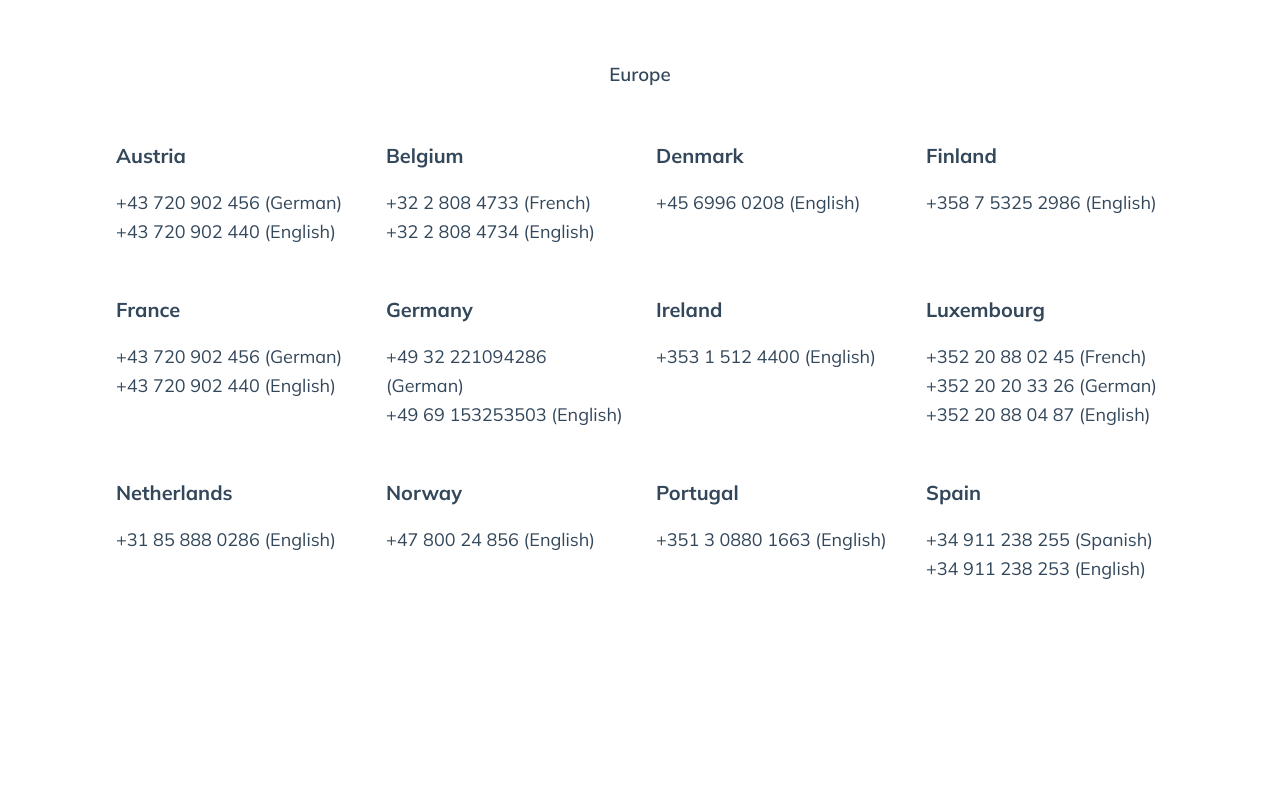
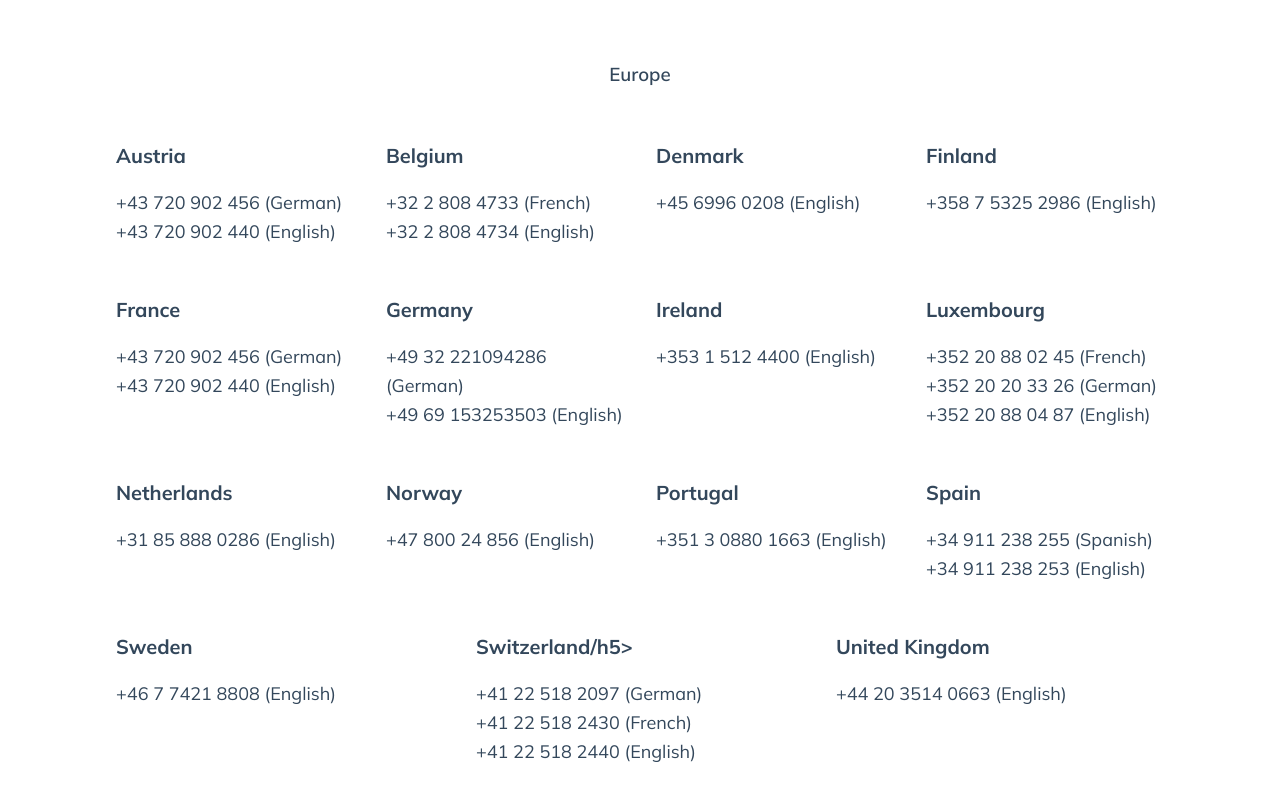
Before and after one commit to munisaazim/form_number_three_first_variation, a plain HTML site: page index.html in a window 1280 px wide. Shown: the part 6640-7440 px from the top of the page. Before the commit the page ends 7257 px from the top, so only its background shows below. Drawn offline with Linux system fonts and the light colour scheme; some packages are replaced by stand-ins of ours.

Commit message:
Adding Europe 4st row

```diff
--- a/index.html
+++ b/index.html
@@ -374,6 +374,25 @@
     </p>
 </div>
 </div>
+<div class="allPhones">
+    <div class="PhoneOne">
+        <h5>Sweden</h5>
+        <p>+46 7 7421 8808 (English)
+        </p>
+    </div>
+    <div class="PhoneOne">
+      <h5>Switzerland/h5>
+      <p>+41 22 518 2097 (German) <br>
+        +41 22 518 2430 (French) <br>
+        +41 22 518 2440 (English)
+      </p>
+  </div>
+  <div class="PhoneOne">
+      <h5>United Kingdom</h5>
+      <p>+44 20 3514 0663 (English)
+      </p>
+  </div>
+</div>
  </div>
 </div>
 
```
